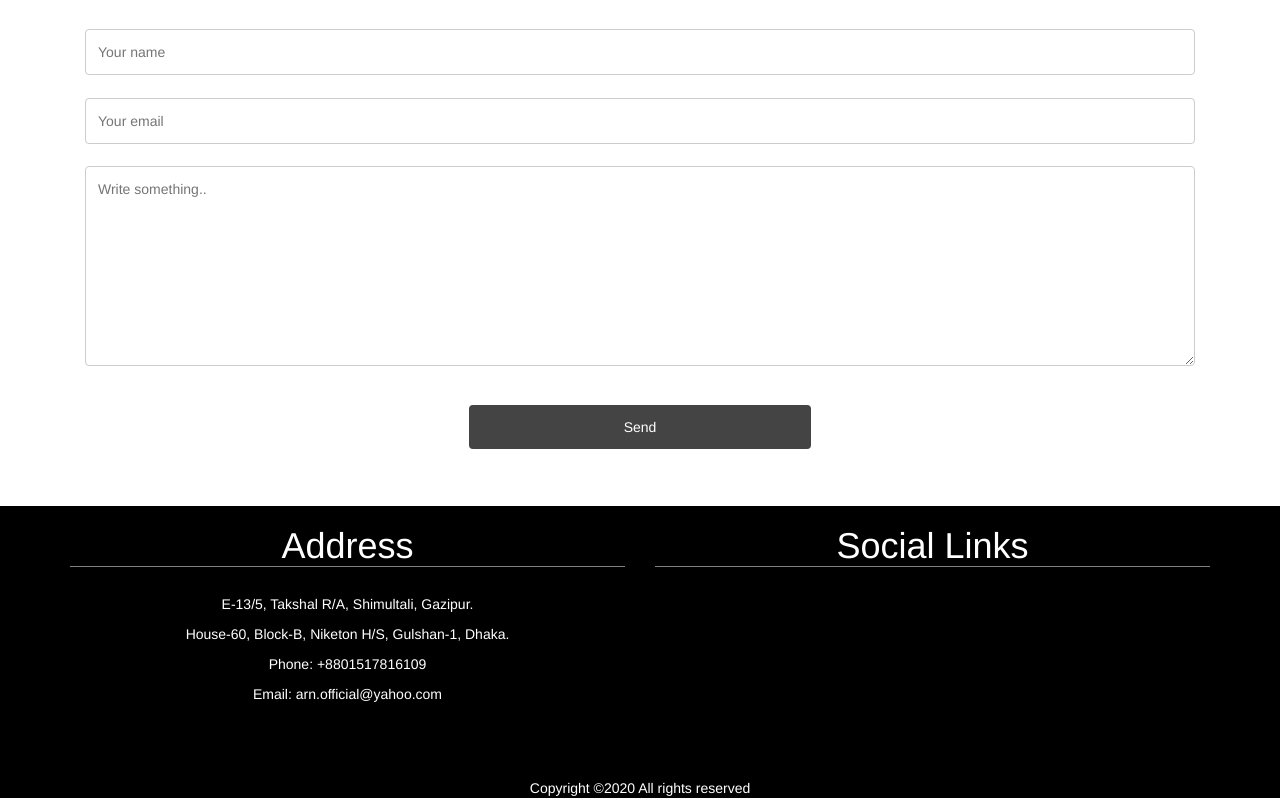
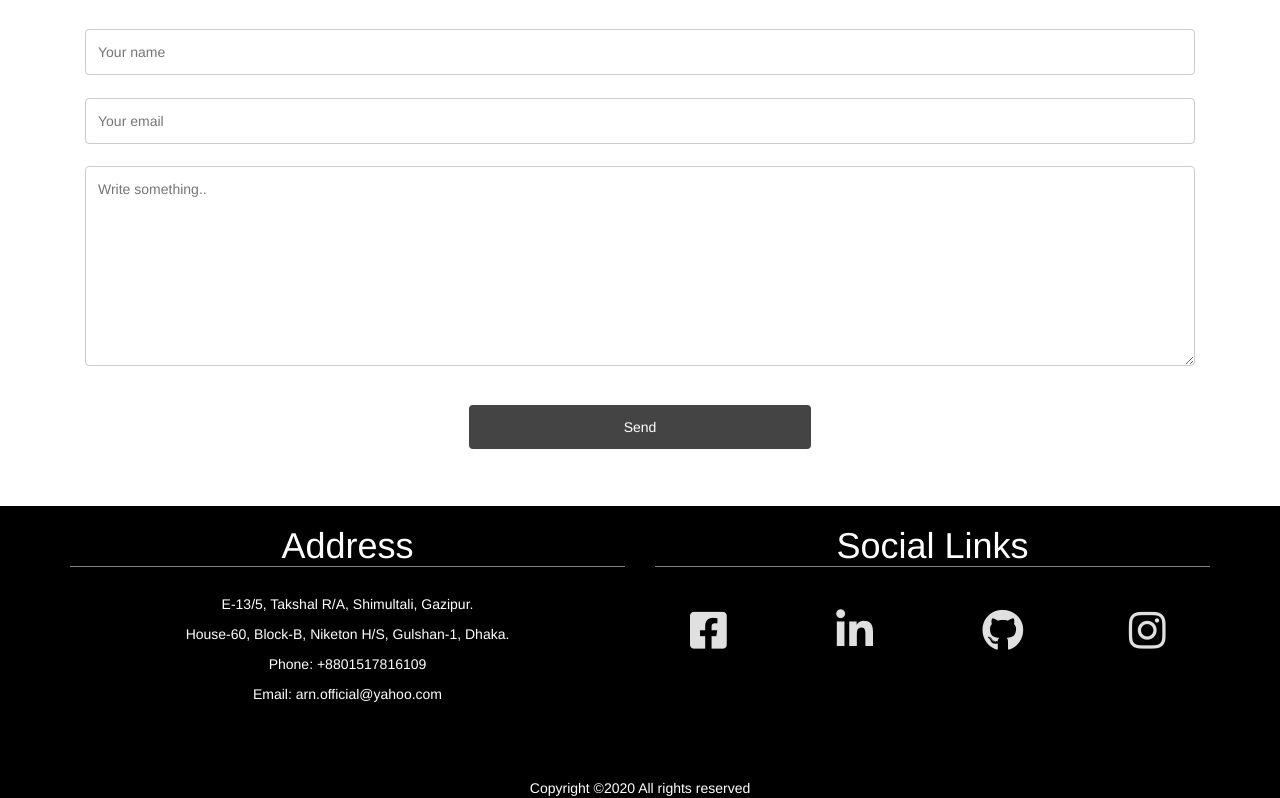
Before and after one commit to ARNoor/ARNoor.github.io, a plain HTML site: page index.html in a window 1280 px wide. Shown: the part 1348-2146 px from the top of the page. Drawn offline with nearby package versions, Linux system fonts and the light colour scheme.

Commit message:
Updated icons

```diff
--- a/index.html
+++ b/index.html
@@ -141,16 +141,16 @@
           <div class="row">
             <h1>Social Links</h1>
             <div class="col-md-3">
-              <a href="https://www.facebook.com/abrar.rafid.21"><i class="fa fa-facebook-official" aria-hidden="true"></i></a>
+              <a href="https://www.facebook.com/abrar.rafid.21"><i class="fab fa-facebook-square"></i></a>
             </div>
             <div class="col-md-3">
-              <a href="#"><i class="fa fa-linkedin-square" aria-hidden="true"></i></a>
+              <a href="#"><i class="fab fa-linkedin-in"></i></a>
             </div>
             <div class="col-md-3">
-              <a href="#"><i class="fa fa-github-square" aria-hidden="true"></i></a>
+              <a href="#"><i class="fab fa-github"></i></a>
             </div>
             <div class="col-md-3">
-              <a href="#"><i class="fa fa-instagram" aria-hidden="true"></i></a>
+              <a href="#"><i class="fab fa-instagram"></i></a>
             </div>
           </div>
         </div>
```
